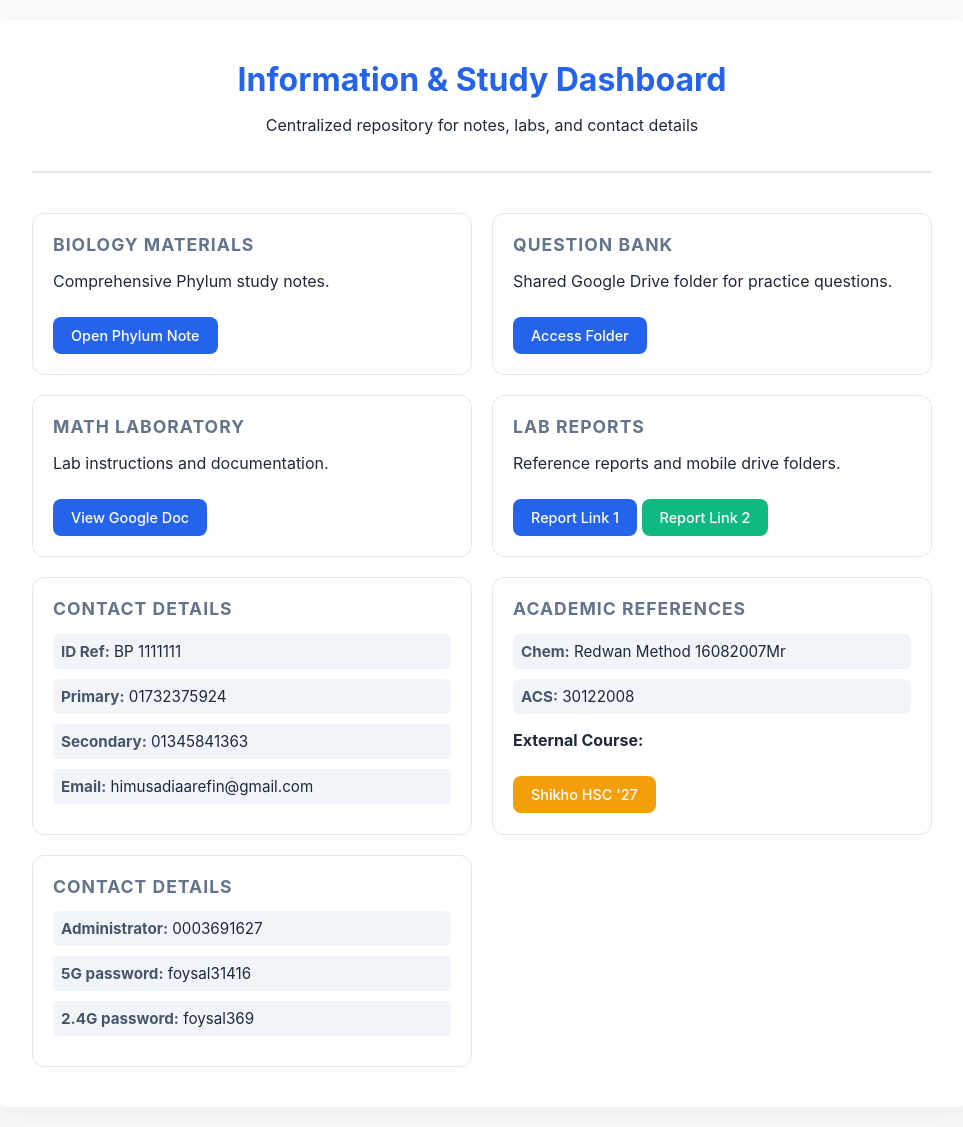
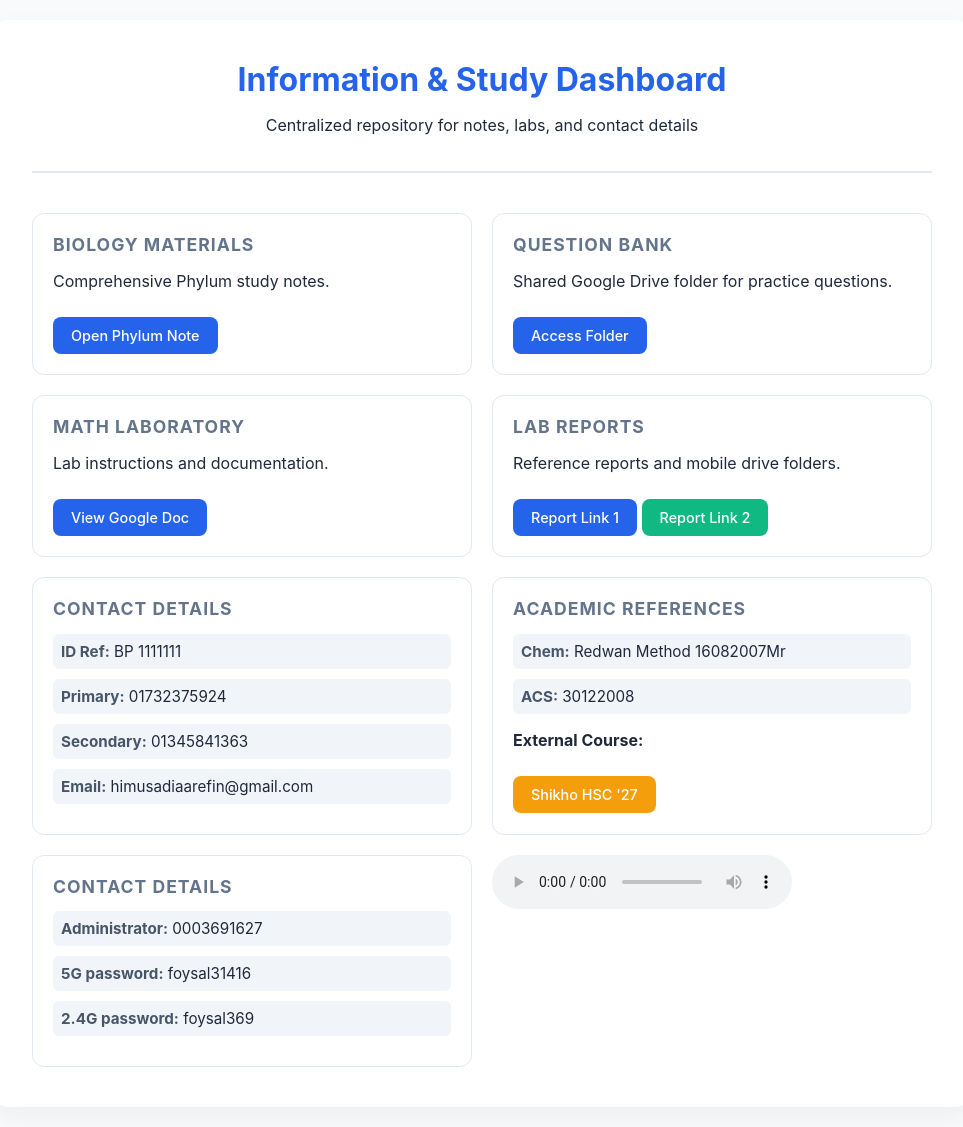
Before and after one commit to foysal1627/foysal1627.github.io, a Jekyll site: the page dashboard/index.html, which Jekyll copies as it is, in a window 1280 px wide. Shown: the whole page, without its empty margins (158-1121 px from the left). Built offline with Jekyll 4.4.1, drawn with Linux system fonts in a browser that asks for light colours.

Commit message:
Update index.html

```diff
--- a/dashboard/index.html
+++ b/dashboard/index.html
@@ -166,6 +166,12 @@
             <div class="info-item"><span class="label">2.4G password:</span> foysal369</div>
         </div>
 
+<audio controls>
+  <source src="tomar-audio-file.mp3" type="audio/mpeg">
+  Apnar browser ti audio tag support kore na.
+</audio>
+
+
     </div>
 </div>
 
```
